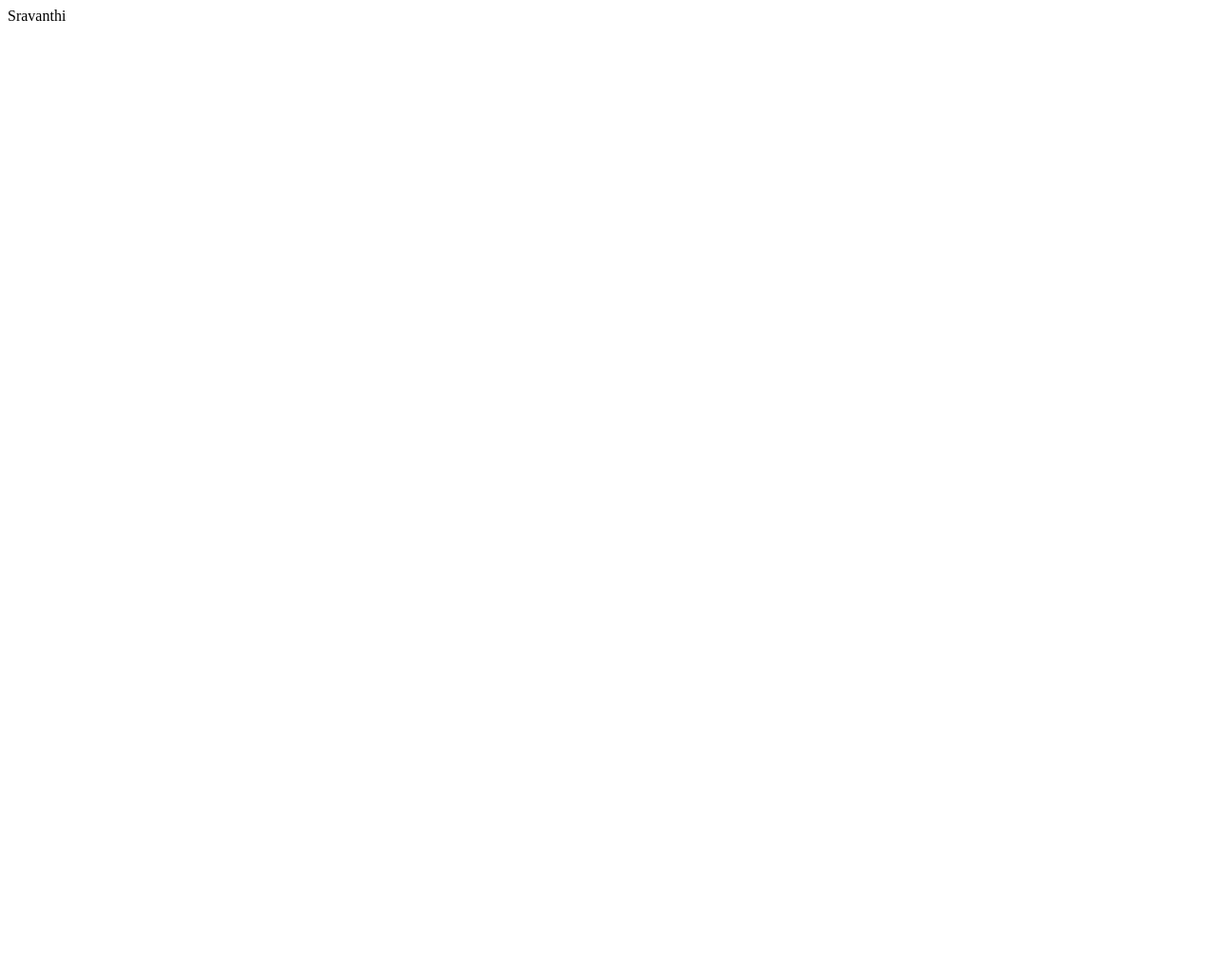
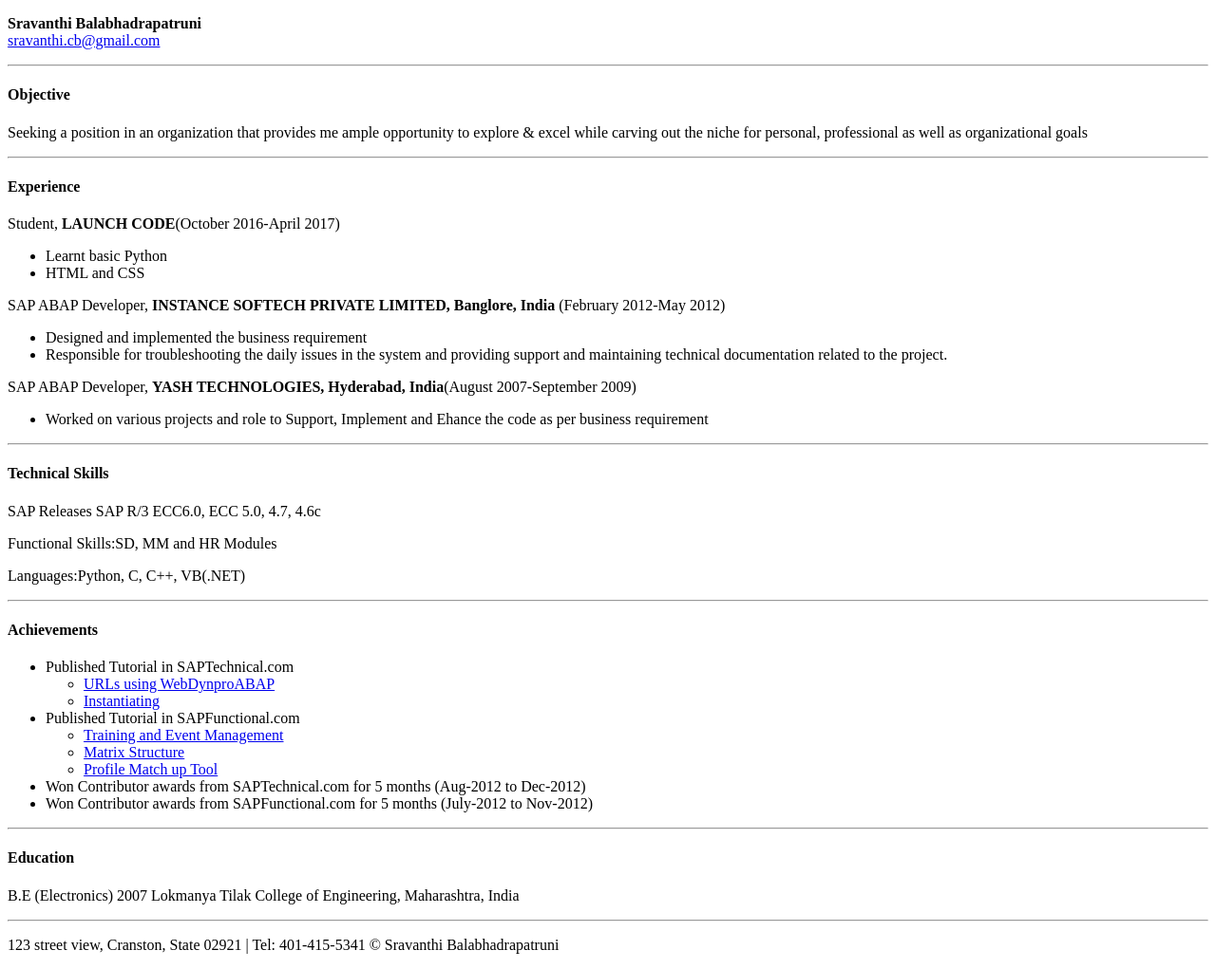
Before and after one commit to Sravanthi-cb/html-me-something, a plain HTML site: page index.html in a window 1280 px wide. Shown: the whole page at 95% size. Before the commit the page ends 800 px from the top, so only its background shows below. Drawn offline with Linux system fonts and the light colour scheme.

Commit message:
index without stylesheet

```diff
--- a/index.html
+++ b/index.html
@@ -1 +1,66 @@
-<p>Sravanthi</p>
+<!DOCTYPE html>
+<html>
+	<head>
+		<title></title>
+	</head>
+	<body>
+	     <p><strong>Sravanthi Balabhadrapatruni</strong><br>
+		 <a href="mailto:sravanthi.cb@gmail.com">sravanthi.cb@gmail.com</a>
+		 </p>
+		 <hr>
+		 <h4>Objective</h4>
+		 <p>Seeking a position in an organization that provides me ample opportunity to explore & excel while carving out the niche for personal, professional as well as organizational goals</p>
+		 <hr>
+		 <h4>Experience</h4>
+		 <p>Student, <strong>LAUNCH CODE</strong>(October 2016-April 2017)</p>
+		   <ul>
+		      <li>Learnt basic Python</li>
+			  <li>HTML and CSS</li>
+			</ul>
+		 <p>SAP ABAP Developer, <strong>INSTANCE SOFTECH PRIVATE LIMITED, Banglore, India</strong> (February 2012-May 2012)</p>
+           <ul>
+			  <li>Designed and implemented the business requirement</li>
+			  <li>Responsible for troubleshooting the daily issues in the system and providing support and maintaining technical documentation related to the project.</li>
+			</ul>
+		 <p>SAP ABAP Developer, <strong>YASH TECHNOLOGIES, Hyderabad, India</strong>(August 2007-September 2009)</p>
+		   <ul>
+			  <li>Worked on various projects and role to Support, Implement and Ehance the code as per business requirement</li>
+		   </ul>
+		 <hr>
+
+		 <h4>Technical Skills</h4>
+            <p>SAP Releases	SAP R/3 ECC6.0, ECC 5.0, 4.7, 4.6c</p>
+            <p>Functional Skills:SD, MM and HR Modules</p>
+            <p>Languages:Python, C, C++, VB(.NET)</p>
+		 <hr>
+		 <h4>Achievements</h4>
+		    <ul>
+				<li>Published Tutorial in SAPTechnical.com</li>
+			       <ul>
+				      <li><a href="http://saptechnical.com/Tutorials/WebDynproABAP/url/Index.htm">URLs using WebDynproABAP</a></li>
+				      <li><a href="http://saptechnical.com/Tutorials/WebDynproABAP/Instantiate/Index.htm">Instantiating</a></li>
+				   </ul>
+			   <li>Published Tutorial in SAPFunctional.com</li>
+			       <ul>
+				      <li><a href="http://sapfunctional.com/HCM/Event/Index.htm">Training and Event Management</a></li>
+				      <li><a href="http://sapfunctional.com/HCM/Matrix/Index.htm">Matrix Structure</a> </li>
+				      <li><a href="http://sapfunctional.com/HCM/Tool/Index.htm">Profile Match up Tool</a></li>
+					</ul>
+			   <li>Won Contributor awards from SAPTechnical.com for 5 months (Aug-2012 to Dec-2012)</li>
+			   <li>Won Contributor awards from SAPFunctional.com for 5 months (July-2012 to Nov-2012)</li>
+
+			 </ul>
+         <hr>
+			<h4>Education</h4>
+			<p>B.E (Electronics) 2007
+               Lokmanya Tilak College of Engineering, Maharashtra, India
+            </p>
+		 <hr>
+	</body>
+	<footer>
+            <p>123 street view, Cranston, State 02921 | Tel: 401-415-5341
+		    &copy; Sravanthi Balabhadrapatruni</p>
+	</footer>
+
+
+</html>
```
